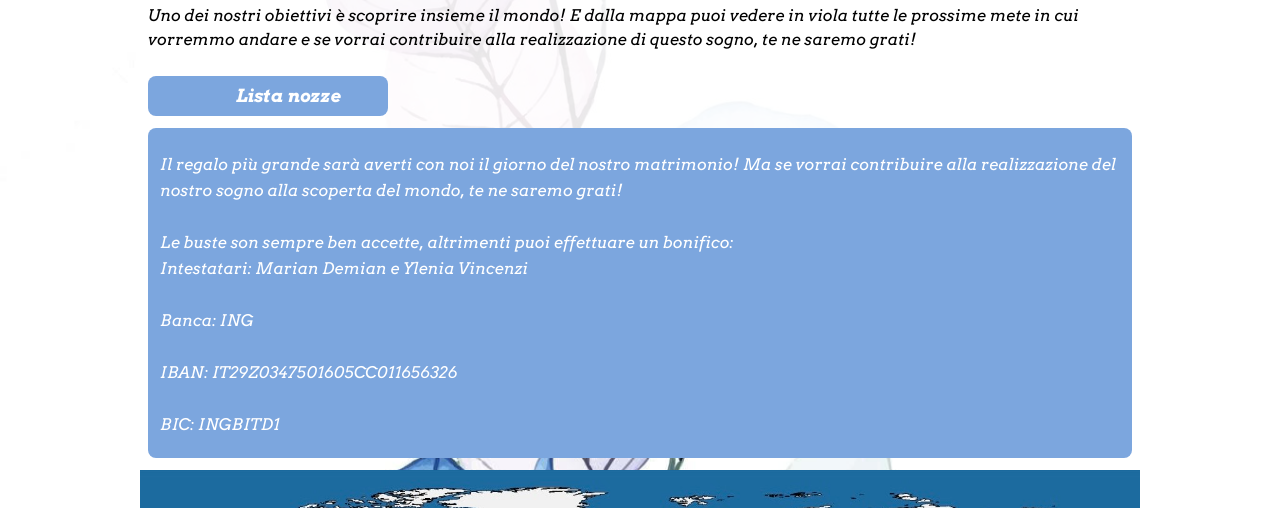
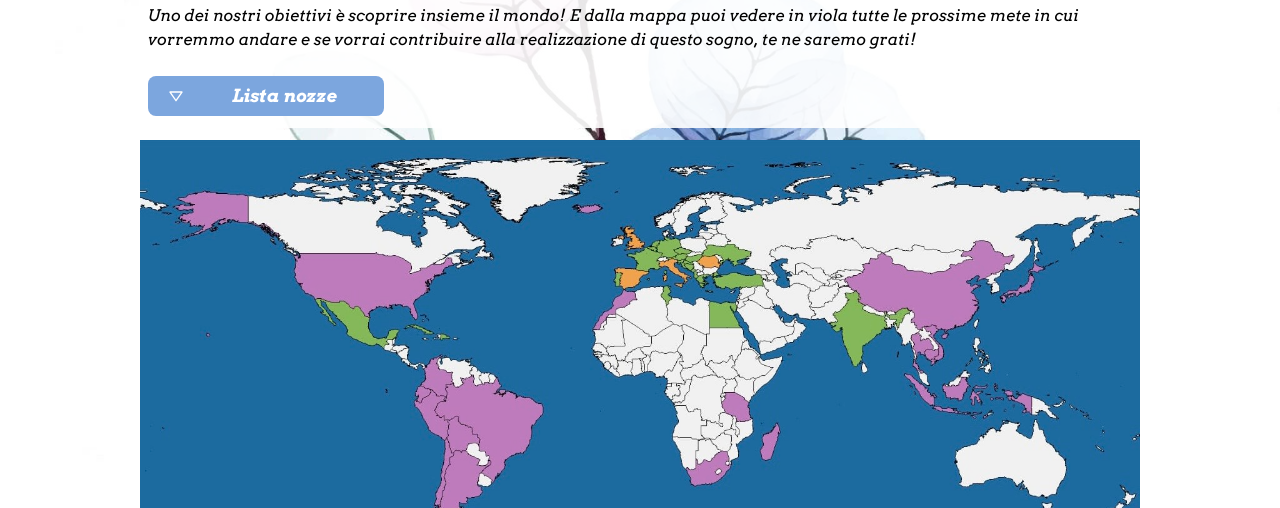
Before and after one commit to edoardovincenzi/mywedding, a React (Vite) app: page /wedding-list in a window 1280 px wide. Shown: the part 421-929 px from the top of the page. Built offline with nearby package versions, Linux system fonts and the light colour scheme.

Commit message:
adding icon

```diff
--- a/index.html
+++ b/index.html
@@ -2,9 +2,10 @@
 <html lang="it">
   <head>
     <meta charset="UTF-8" />
-    <link rel="icon" type="image/svg+xml" href="/vite.svg" />
+    <link rel="icon" type="image/png" href="/logo.png" />
     <meta name="viewport" content="width=device-width, initial-scale=1.0" />
     <title>MY wedding</title>
+    <link rel="icon" href="http://example.com/favicon.png" />
     <link rel="preconnect" href="https://fonts.googleapis.com" />
     <link rel="preconnect" href="https://fonts.gstatic.com" crossorigin />
     <link
--- a/src/components/features/weddingList/Donation.tsx
+++ b/src/components/features/weddingList/Donation.tsx
@@ -11,8 +11,10 @@ const Donation = () => {
         onClick={() => setOpen((old) => !old)}
         className="flex justify-start items-center faq-btn min-w-max text-white bg-themeColor rounded-lg"
       >
-        <div className="px-5 flex h-10 w-full max-w-[40px] items-center justify-center rounded-lg bg-primary bg-opacity-5 text-primary transition-all">
-          {open ? <BiRightArrow /> : <BiRightArrow className="rotate-90" />}
+        <div className="pl-5 flex h-10 w-full max-w-[40px] items-center justify-center rounded-lg bg-primary bg-opacity-5 text-primary ">
+          <BiRightArrow
+            className={`transition-all duration-500 ${open ? '' : 'rotate-90'}`}
+          />
         </div>
         <h4 className="text-lg font-semibold min-w-[200px]">
           {t('weddingList.titleTextLink')}
@@ -20,7 +22,7 @@ const Donation = () => {
       </button>
       <div
         className={`faq-content mt-3 text-white bg-themeColor rounded-lg transition-all duration-500 ${
-          open ? 'h-0' : 'h-[330px] p-3'
+          open ? 'h-[330px] p-3' : 'h-0'
         }`}
       >
         <p className="py-3 text-base leading-relaxed text-body-color">
--- a/src/components/features/weddingList/WeddingList.tsx
+++ b/src/components/features/weddingList/WeddingList.tsx
@@ -2,7 +2,6 @@ import { Trans, useTranslation } from 'react-i18next';
 import TitleSection from '../../shared/TitleSection';
 import WrapperContainer from '../../shared/WrapperContainer';
 import Donation from './Donation';
-
 const WeddingList = () => {
   const { t } = useTranslation();
   return (
```
Also changed, not shown: public/logo.png (added), 1 other file (tests, documents, lock files or other folders).
